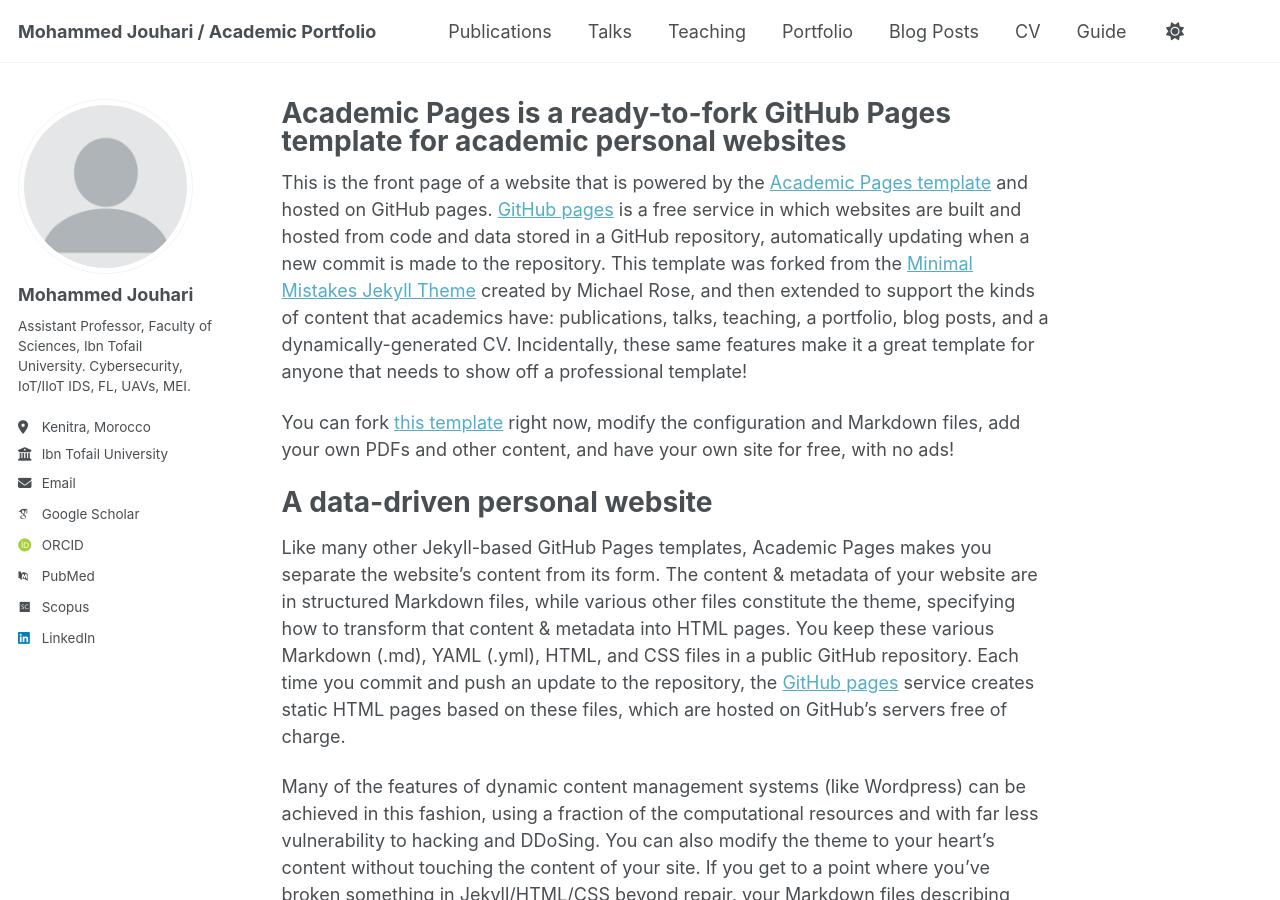
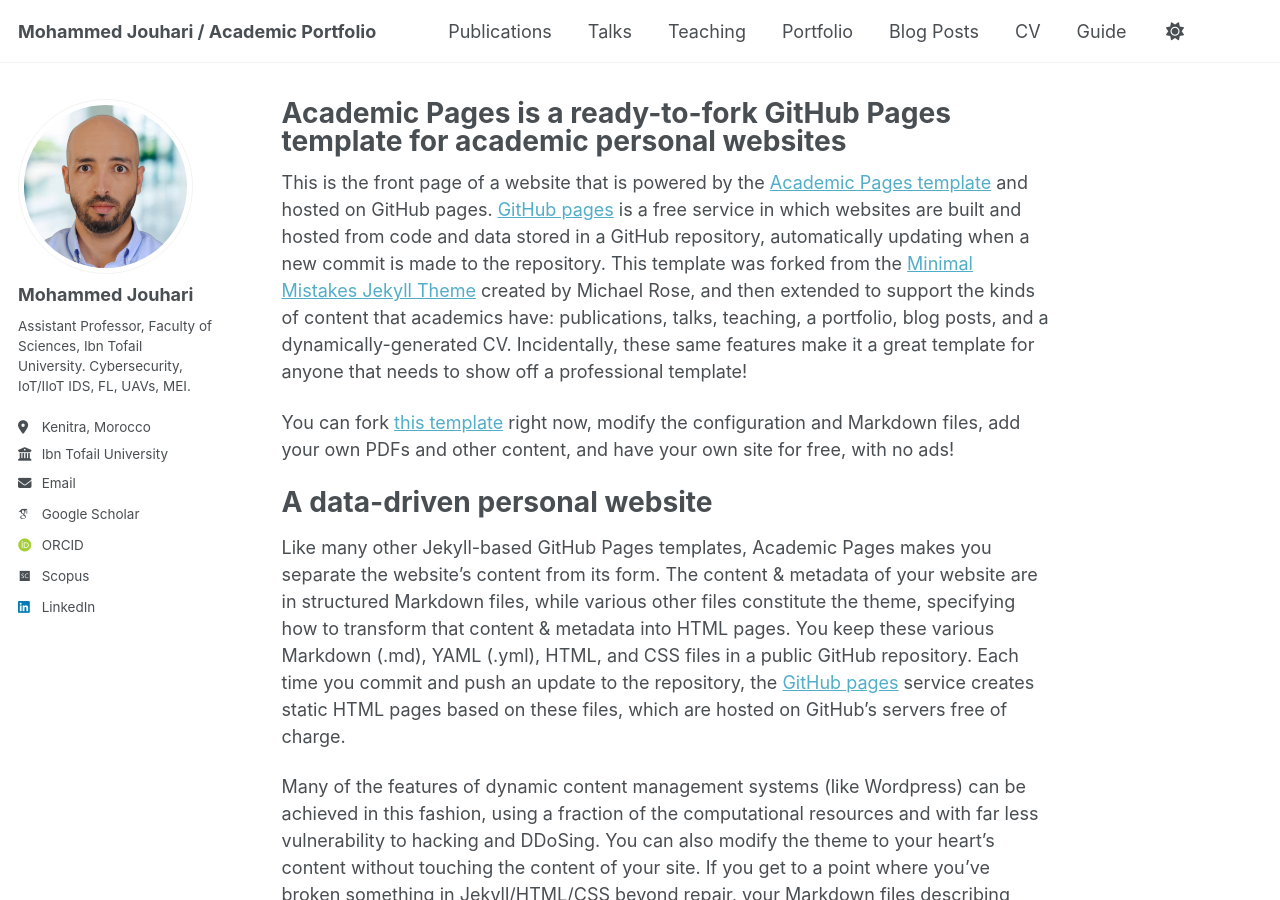
Before and after one commit to mohammed-jouhari/portfolio, a Jekyll site: the page built from _pages/about.md, in a window 1280 px wide and 900 px high. Built offline with Jekyll 4.4.1, drawn with Linux system fonts in a browser that asks for light colours; some web fonts are replaced; a script that is not in the unit is left out.

Commit message:
Update _config.yml

```diff
--- a/_config.yml
+++ b/_config.yml
@@ -23,7 +23,7 @@ repository               : "academicpages/academicpages.github.io"
 #               Additional customization can be done by editing /_includes/author-profile.html
 author:
   # Biographic information
-  avatar           : "profile.png"
+  avatar           : "profile-pic (1).png"
   name             : "Mohammed Jouhari"
   pronouns         : # example: "she/her"
   bio              : "Assistant Professor, Faculty of Sciences, Ibn Tofail University. Cybersecurity, IoT/IIoT IDS, FL, UAVs, MEI."
@@ -40,7 +40,7 @@ author:
   impactstory      : # URL
   orcid            : "https://orcid.org/0000-0001-5406-8594"
   semantic         : # URL
-  pubmed           : "https://www.ncbi.nlm.nih.gov/pubmed/?term=john+snow"
+  pubmed           : #"https://www.ncbi.nlm.nih.gov/pubmed/?term=john+snow"
   researchgate     : # URL
   scopus           : "https://www.scopus.com/authid/detail.uri?authorId=57189074563"
 
```
